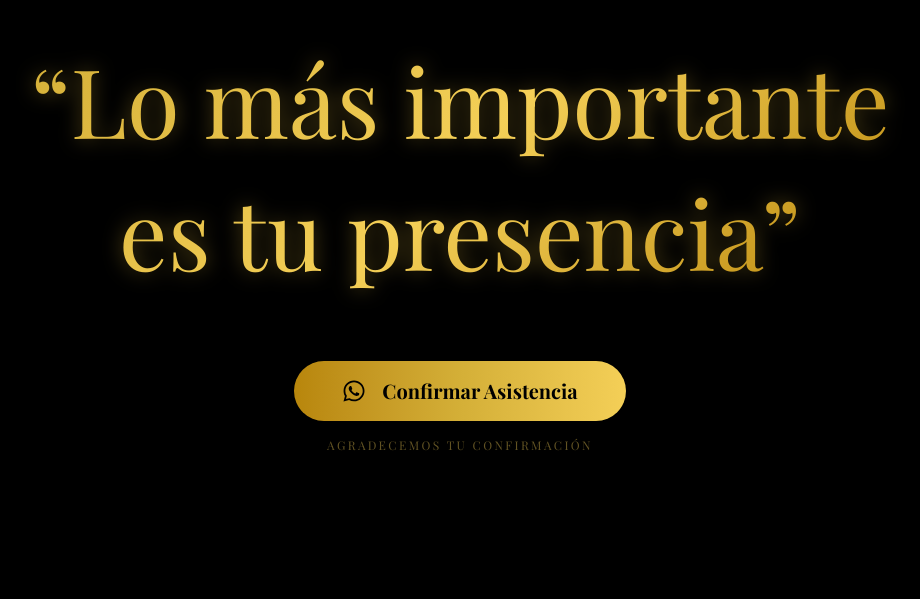
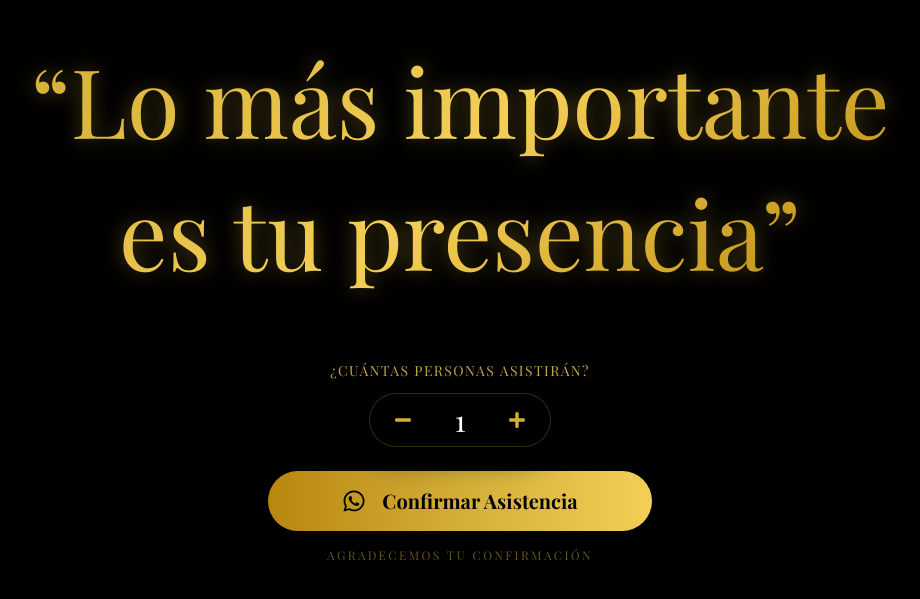
Before and after one commit to WalterGv10/invita15ldm, a Next.js app: page / in a window 1280 px wide. Shown: the part 2133-2732 px from the top of the page, without its empty margins (180-1100 px from the left). Built offline with nearby package versions, Linux system fonts and the light colour scheme; a web font is replaced by a local one.

Commit message:
feat: add guest selector, update mass location and add footer

```diff
--- a/src/app/page.tsx
+++ b/src/app/page.tsx
@@ -20,7 +20,7 @@ const data = {
   },
   evento: {
     fecha: "Sábado, 21 de Febrero, 2026",
-    misa: "Santa Misa - 4:00 PM",
+    misa: "Santa Misa, Iglesia Católica de Calzada Mopan - 4:00 PM",
     recepcion: "Salon Social, Calzada Mopan - 6:00 PM",
     lugar: "Salon Social, Calzada Mopan"
   },
@@ -47,6 +47,21 @@ export default function Home() {
 
         {/* Decorative elements or spacer */}
         <div className="h-20" />
+
+        {/* Mini Footer */}
+        <footer className="w-full py-8 text-center bg-black/50 backdrop-blur-sm border-t border-gold/10">
+          <p className="text-gold-light/60 text-xs tracking-widest font-serif">
+            ¿TE GUSTAN MIS DISEÑOS? VISITA MI WEB
+          </p>
+          <a
+            href="https://walweb.vercel.app/"
+            target="_blank"
+            rel="noopener noreferrer"
+            className="text-gold font-bold hover:text-gold-light transition-colors duration-300 text-sm mt-1 inline-block"
+          >
+            WALWEB.VERCEL.APP
+          </a>
+        </footer>
       </div>
     </main>
   );
--- a/src/components/FinalSection.tsx
+++ b/src/components/FinalSection.tsx
@@ -1,8 +1,8 @@
 'use client';
 
-import React from 'react';
+import React, { useState } from 'react';
 import { motion } from 'framer-motion';
-import { FaWhatsapp } from 'react-icons/fa';
+import { FaWhatsapp, FaPlus, FaMinus } from 'react-icons/fa';
 
 interface FinalSectionProps {
     data: any;
@@ -10,7 +10,13 @@ interface FinalSectionProps {
 }
 
 const FinalSection: React.FC<FinalSectionProps> = ({ data, delay }) => {
-    const whatsappUrl = `https://wa.me/?text=${encodeURIComponent(data.contacto.mensajeWhatsapp)}`;
+    const [numPeople, setNumPeople] = useState(1);
+
+    const increment = () => setNumPeople(prev => Math.min(prev + 1, 15));
+    const decrement = () => setNumPeople(prev => Math.max(prev - 1, 1));
+
+    const finalMessage = `Hola ${data.contacto.nombre}, confirmo mi asistencia a los 15 años de Lolita Dulce Maria. Seremos ${numPeople} ${numPeople === 1 ? 'persona' : 'personas'} en total.`;
+    const whatsappUrl = `https://wa.me/${data.contacto.telefono}?text=${encodeURIComponent(finalMessage)}`;
 
     return (
         <section className="text-center py-16 px-4 pb-32 md:py-24 md:pb-40 flex flex-col items-center gap-10 md:gap-12">
@@ -29,20 +35,43 @@ const FinalSection: React.FC<FinalSectionProps> = ({ data, delay }) => {
                 whileInView={{ opacity: 1, y: 0 }}
                 viewport={{ once: true }}
                 transition={{ duration: 1, delay: 0.5 }}
-                className="flex flex-col items-center gap-4 w-full"
+                className="flex flex-col items-center gap-6 w-full max-w-sm"
             >
+                <div className="flex flex-col items-center gap-3">
+                    <p className="text-gold-light/80 text-sm uppercase tracking-widest font-serif">¿Cuántas personas asistirán?</p>
+                    <div className="flex items-center gap-6 glass-panel px-6 py-2 rounded-full border border-gold/30">
+                        <motion.button
+                            whileTap={{ scale: 0.8 }}
+                            onClick={decrement}
+                            className="text-gold hover:text-gold-light transition-colors"
+                        >
+                            <FaMinus size={18} />
+                        </motion.button>
+                        <span className="text-3xl font-serif text-white min-w-[3rem]">{numPeople}</span>
+                        <motion.button
+                            whileTap={{ scale: 0.8 }}
+                            onClick={increment}
+                            className="text-gold hover:text-gold-light transition-colors"
+                        >
+                            <FaPlus size={18} />
+                        </motion.button>
+                    </div>
+                </div>
+
+                <div className="flex flex-col items-center gap-4 w-full">
                     <motion.a
                         href={whatsappUrl}
                         target="_blank"
                         rel="noopener noreferrer"
                         whileHover={{ scale: 1.05, boxShadow: '0 0 30px rgba(212,175,55,0.6)' }}
                         whileTap={{ scale: 0.95 }}
-                    className="inline-flex items-center justify-center gap-3 md:gap-4 bg-gradient-to-r from-gold-deep via-gold to-gold-light text-black px-8 py-3 md:px-12 md:py-4 rounded-full text-lg md:text-xl font-bold shadow-2xl transition-all duration-300 group max-w-full"
+                        className="inline-flex items-center justify-center gap-3 md:gap-4 bg-gradient-to-r from-gold-deep via-gold to-gold-light text-black px-8 py-3 md:px-12 md:py-4 rounded-full text-lg md:text-xl font-bold shadow-2xl transition-all duration-300 group w-full"
                     >
                         <FaWhatsapp size={24} className="group-hover:rotate-12 transition-transform" />
                         Confirmar Asistencia
                     </motion.a>
                     <p className="text-gold-light/40 text-[10px] md:text-xs uppercase tracking-[0.2em] font-serif">Agradecemos tu confirmación</p>
+                </div>
             </motion.div>
         </section>
     );
```
Lines whose indentation alone changed are shown as unchanged.
